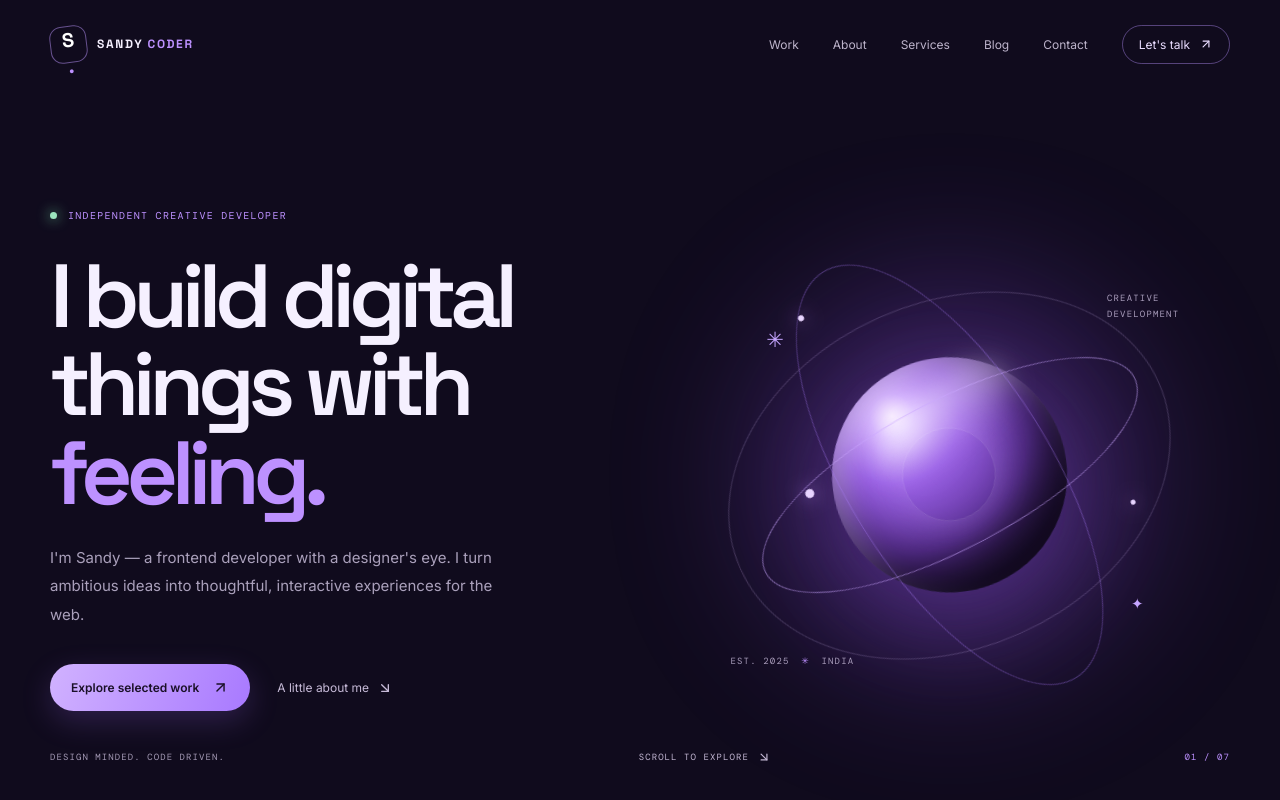
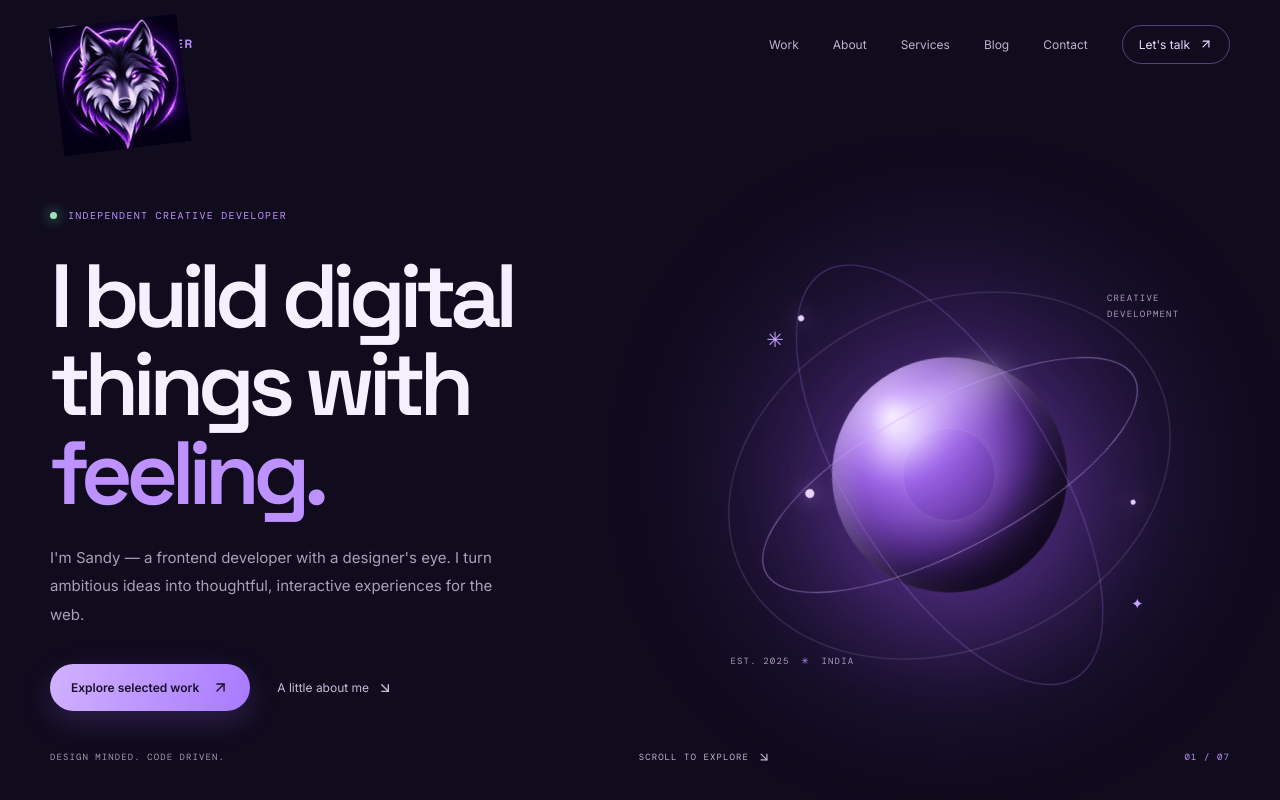
Before and after one commit to SandeepCoder09/Sandy-s-Portfolio, a React (Vite) app in the folder portfolio-v2/: page / in a window 1280 px wide. Shown: the top 800 px of the page. Built offline with nearby package versions, Linux system fonts and the light colour scheme.

Commit message:
brand: replace S monogram with wolf logo

```diff
--- a/portfolio-v2/src/App.jsx
+++ b/portfolio-v2/src/App.jsx
@@ -49,7 +49,7 @@ function Header() {
   return (
     <header className={`site-header ${scrolled ? "is-scrolled" : ""}`}>
       <a className="brand" href="#top">
-        <span className="brand-mark">S<span>.</span></span>
+        <span className="brand-mark"><img src="/wolf-logo.png" alt="" /></span>
         <span className="brand-name">SANDY<span>CODER</span></span>
       </a>
       <nav className={`desktop-nav ${open ? "nav-open" : ""}`} aria-label="Main navigation">
@@ -235,7 +235,7 @@ function Contact() {
 function Footer() {
   return (
     <footer className="footer section-shell">
-      <a className="brand footer-brand" href="#top"><span className="brand-mark">S<span>.</span></span><span className="brand-name">SANDY<span>CODER</span></span></a>
+      <a className="brand footer-brand" href="#top"><span className="brand-mark"><img src="/wolf-logo.png" alt="" /></span><span className="brand-name">SANDY<span>CODER</span></span></a>
       <span className="footer-note">DESIGNED WITH INTENTION. BUILT WITH CURIOSITY.</span>
       <div className="footer-page-links"><a href="/blog">Blog</a><a href="/contact">Contact</a><a href="/support">Support</a><a href="/legal/privacy-policy">Privacy</a></div>
       <div className="social-links">
```
